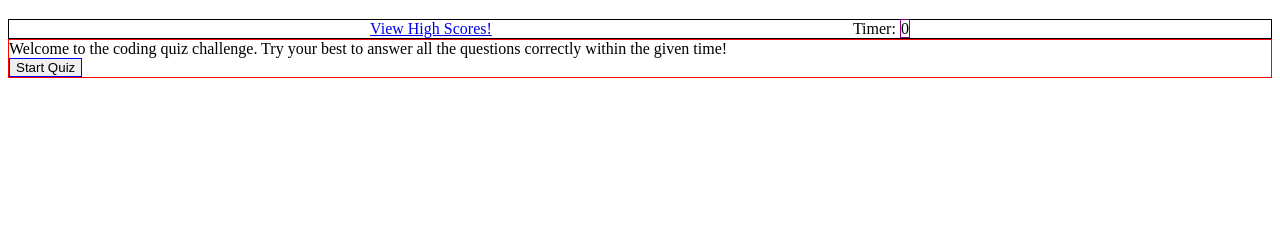
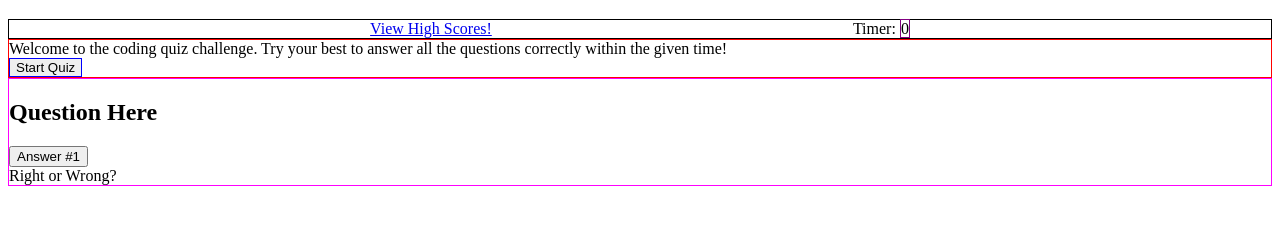
Before and after one commit to LeeFarnell/Coding_Quiz, a plain HTML site: page index.html in a window 1280 px wide. Both pictures are taken after a click on the button "Start Quiz". Shown: the part 61-286 px from the top of the page. Drawn offline with Linux system fonts and the light colour scheme.

Commit message:
appended questionsDiv to Body

```diff
--- a/assets/css/style.css
+++ b/assets/css/style.css
@@ -23,7 +23,3 @@
   flex-wrap: wrap;
   justify-content: space-evenly;
 }
-
-#question-card button {
-  display: block;
-}
--- a/assets/js/script.js
+++ b/assets/js/script.js
@@ -1,13 +1,13 @@
 const startBtnElement = document.getElementById("start-quiz-btn");
 
 const constructQuestionCard = () => {
-  const questionCardDiv = document.createElement("main");
-  questionCardDiv.setAttribute("class", "question-card");
+  const questionCardDiv = document.createElement("div");
+  questionCardDiv.setAttribute("id", "question-card");
 
   const h2Element = document.createElement("h2");
   h2Element.textContent = "Question Here";
   const btnElement = document.createElement("button");
-  btnElement.textContent = "Answer One";
+  btnElement.textContent = "Answer #1";
   const statusDiv = document.createElement("div");
   statusDiv.textContent = "Right or Wrong?";
 
@@ -24,7 +24,7 @@ const startGame = () => {
   // Declare timer value
 
   const questionsDiv = constructQuestionCard();
-  console.log(questionsDiv);
+  document.body.appendChild(questionsDiv);
 };
 
 startBtnElement.addEventListener("click", startGame);
```
